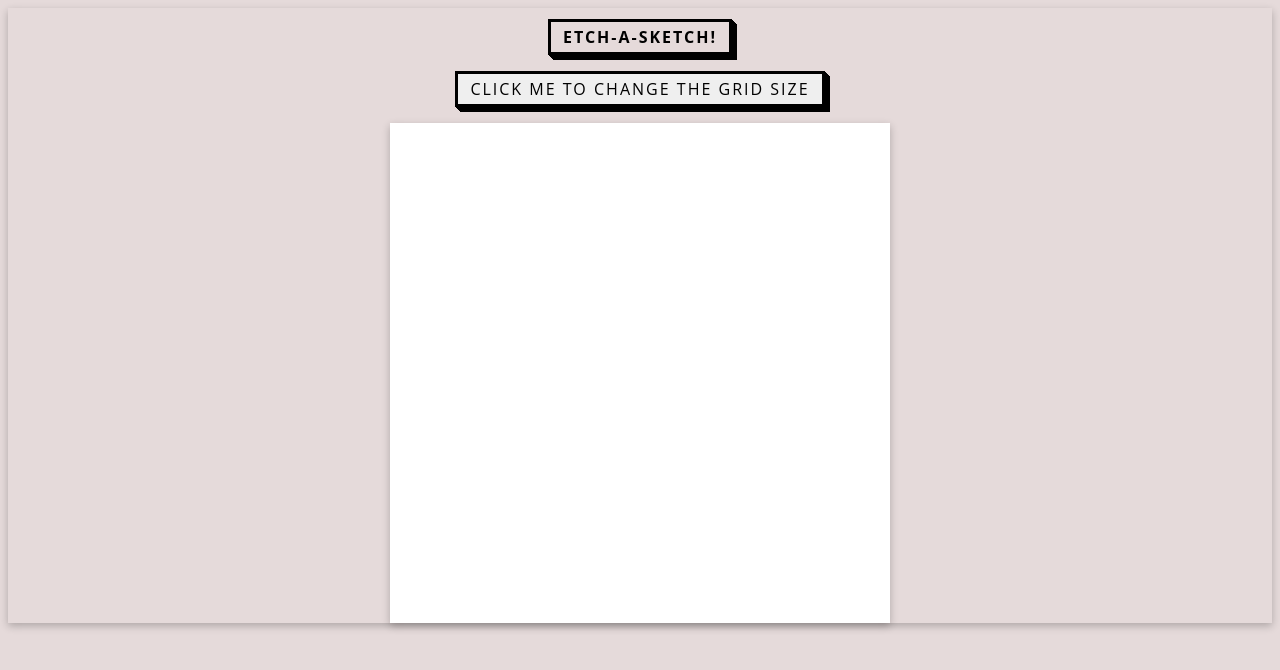
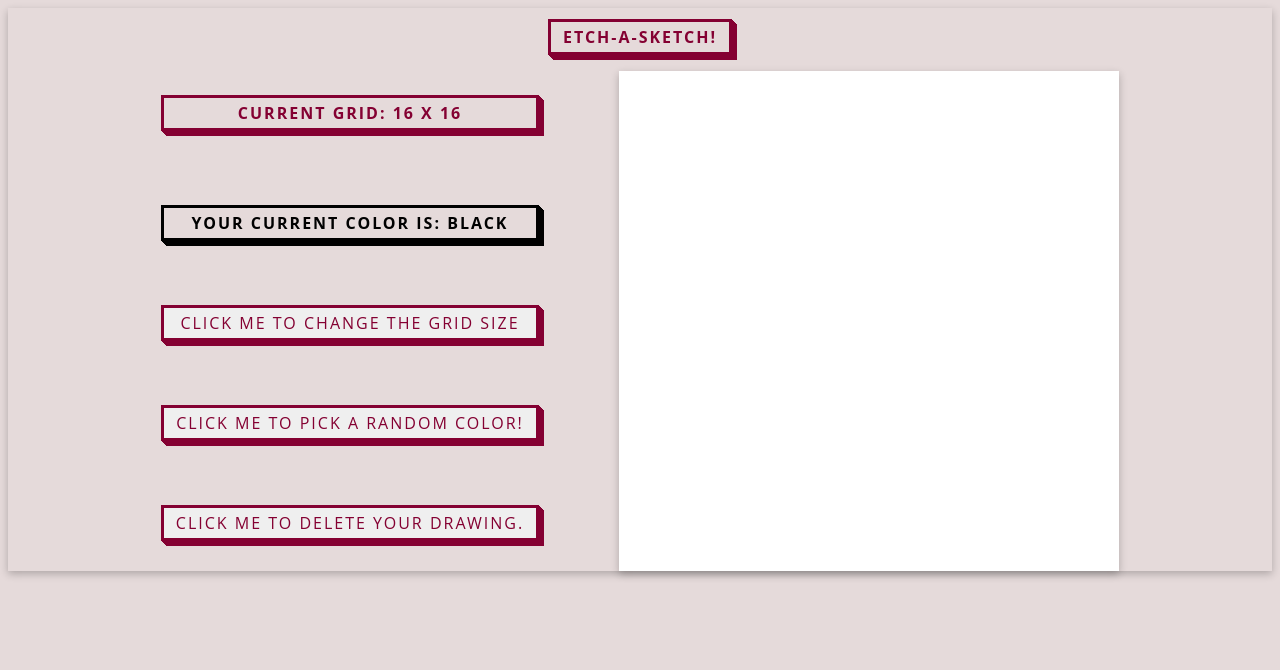
Before and after one commit to rybe322/Etch-A-Sketch, a plain HTML site: page index.html in a window 1280 px wide. Drawn offline with Linux system fonts and the light colour scheme.

Commit message:
Add change grid size, change color, and delete drawing features

```diff
--- a/index.html
+++ b/index.html
@@ -1,18 +1,28 @@
 <!DOCTYPE html>
 <html lang="en">
+
 <head>
   <meta charset="UTF-8">
   <meta http-equiv="X-UA-Compatible" content="IE=edge">
   <meta name="viewport" content="width=device-width, initial-scale=1.0">
-  <title>Document</title>
+  <title>Etch-A-Sketch!</title>
   <link rel="stylesheet" href="styles.css" />
 </head>
+
 <body>
-  <h1 class="button-54">Etch-A-Sketch!</h1>
-  <button id="sizeButton" class="button-54">Click me to change the grid size</button>
-  <div id="grid" class="grid">
+  <h1 class="button-54 title">Etch-A-Sketch!</h1>
+  <div id="container">
+    <div id="menuContainer">
+      <h1 class="button-54" id="gridSize"></h1>
+      <h1 class="button-54" id="currentColorElement"></h1>
+      <button id="sizeButton" class="button-54">Click me to change the grid size</button>
+      <button id="chooseColorButton" class="button-54">Click me to pick a random color!</button>
+      <button id="deleteDrawing" class="button-54">Click me to delete your drawing.</button>
+    </div>
+    <div id="grid" class="grid"></div>
+  </div>
 
-  </div>
   <script src="index.js"></script>
 </body>
+
 </html>
--- a/index.js
+++ b/index.js
@@ -1,7 +1,32 @@
 let numOfEvents = 0; // keep track of mouse events
+let currentGridSize = 16;
+let currentColor = 'black'
+
 
 const sizeButton = document.querySelector('#sizeButton')
 sizeButton.addEventListener('click', handleButtonClick)
+
+const colorChooseButton = document.querySelector('#chooseColorButton')
+console.log(colorChooseButton)
+colorChooseButton.addEventListener('click', handleChooseColor)
+
+const deleteDrawingButton = document.querySelector('#deleteDrawing')
+deleteDrawingButton.addEventListener('click', handleDeleteDrawing)
+
+const gridSizeTextElement = document.querySelector('#gridSize')
+gridSizeTextElement.textContent = `Current Grid: ${currentGridSize} X ${currentGridSize}`
+
+function updater(newSize = 16) {
+  removeAllChildNodes() // Start with a fresh grid
+  currentGridSize = newSize // Update the grid size
+  // Update the Current Grid Size
+  const gridSizeTextElement = document.querySelector('#gridSize')
+  gridSizeTextElement.textContent = `Current Grid: ${currentGridSize} X ${currentGridSize}`
+
+  const currentColorElement = document.querySelector('#currentColorElement')
+  currentColorElement.style.color = currentColor
+  currentColorElement.textContent = `Your current color is: ${currentColor}`
+}
 
 function removeAllChildNodes() {
   const root = document.querySelector('#grid')
@@ -10,6 +35,7 @@ function removeAllChildNodes() {
 
 function createGrid(size=16) {
   removeAllChildNodes()
+  updater(size);
   const grid = document.querySelector('#grid')
   grid.style.gridTemplateColumns = `repeat(${size}, 1fr)`
   grid.style.gridTemplateRows = `repeat(${size}, 1fr)`
@@ -24,7 +50,7 @@ function createGrid(size=16) {
 }
 
 function handleMouseEnter() {
-  console.log('enter')
+  /*
   numOfEvents += 1
   if (this.style.backgroundColor === 'white'){
     if (numOfEvents % 10 === 0) {
@@ -39,6 +65,19 @@ function handleMouseEnter() {
   else {
     return;
   }
+  */
+ this.style.backgroundColor = currentColor;
+}
+
+function handleChooseColor() {
+  const randomColor = Math.floor(Math.random()*16777215).toString(16);
+  colorString = `#${randomColor}`
+  currentColor = colorString
+  console.log(currentColor)
+  const currentColorElement = document.querySelector('#currentColorElement')
+  currentColorElement.style.color = currentColor
+  currentColorElement.textContent = `Your current color is: ${currentColor}`
+
 }
 
 function handleButtonClick() {
@@ -52,5 +91,8 @@ function handleButtonClick() {
   createGrid(newSize)
 }
 
+function handleDeleteDrawing() {
+  createGrid(currentGridSize)
+}
 
 createGrid()
--- a/styles.css
+++ b/styles.css
@@ -11,9 +11,12 @@ body {
 }
 
 h1 {
+  text-align: center;
   font-family: "Open Sans", sans-serif;
   color: #E59500;
-
+}
+.button-54 {
+  color: #840032;
 }
 
 .grid {
@@ -22,6 +25,19 @@ h1 {
   height: 500px;
   background-color: var(--secondary-light);
   box-shadow: rgba(0,0,0,0.24) 0px 3px 8px;
+}
+#container {
+  display: flex;
+  align-items: center;
+
+}
+
+#menuContainer {
+  display: flex;
+  flex-direction: column;
+  justify-content: space-between;
+  gap: 3rem;
+  margin-right: 5rem;
 }
 
 
@@ -34,7 +50,6 @@ h1 {
   letter-spacing: 2px;
   text-decoration: none;
   text-transform: uppercase;
-  color: #000;
   cursor: pointer;
   border: 3px solid;
   padding: 0.25em 0.5em;
```
